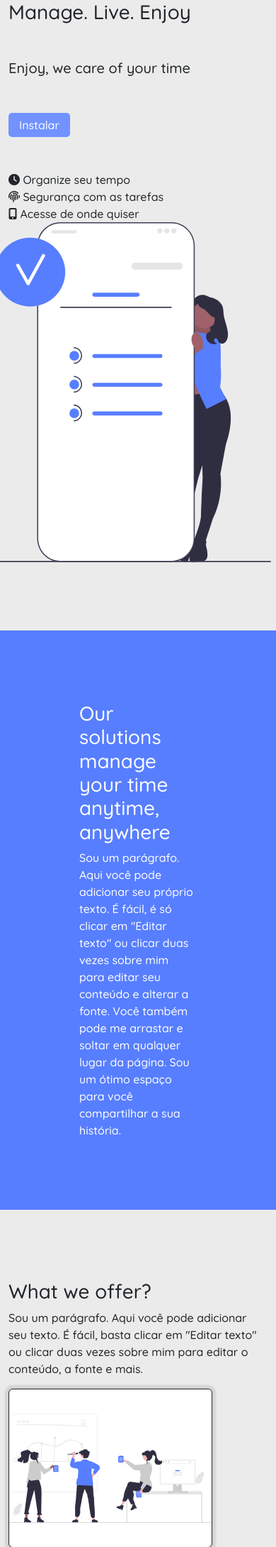
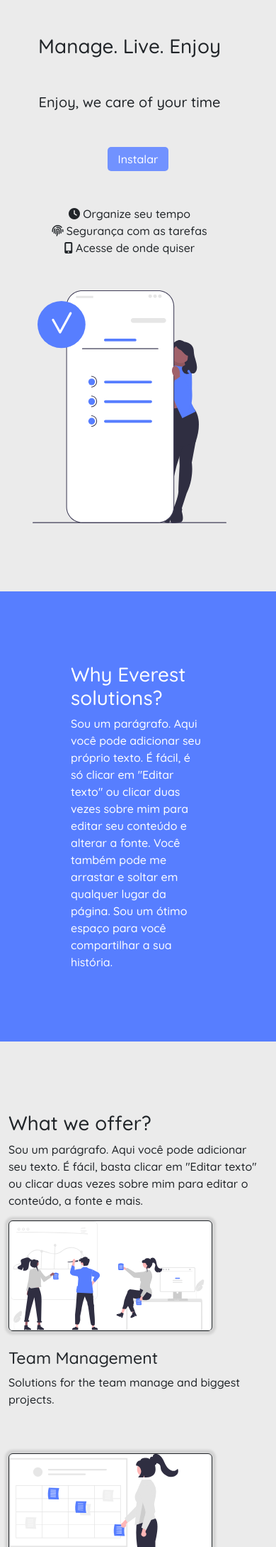
Before and after one commit to VinTesta/web-everest, a PHP site: page /view/home.php in a window 390 px wide. Shown: the part 61-2240 px from the top of the page at 71% size. Run offline with PHP 8.4, Linux system fonts and the light colour scheme; some libraries are stand-ins or nearby versions.

Commit message:
feat: correção da responsividade

```diff
--- a/view/home.php
+++ b/view/home.php
@@ -39,14 +39,14 @@
 <div class="container apresentation-container">
     <img id="shadowWave" class="wow bounceInUp" src="https://static.wixstatic.com/media/c837a6_f3dbcb551a5c4e9a831a89a0d362afcc~mv2.png/v1/fill/w_1494,h_742,al_c,q_90,usm_0.66_1.00_0.01,enc_auto/c837a6_f3dbcb551a5c4e9a831a89a0d362afcc~mv2.png" alt="">
 
-    <div class="row wow bounceInUp mb-5">
-        <div class="col-md-3">
-            <div class="col-md-12 mb-5" id="textApresentation">
-                <h1 class="mb-5">Manage. Live. Enjoy</h1>
+    <div class="row mb-5">
+        <div class="col-md-3 text-center mb-4 mt-5">
+            <div class="col-12 mb-5 text-center" id="textApresentation">
+                <h1 class="mb-5 text-center">Manage. Live. Enjoy</h1>
                 Enjoy, we care of your time
             </div>
             <div class="col-md-12 mb-5">
-                <button class="button-primary-everest">Instalar</button>
+                <button class="button-primary-everest ms-4">Instalar</button>
             </div>
             <i class="fas fa-clock"></i> Organize seu tempo
             <br>
@@ -54,9 +54,9 @@
             <br>
             <i class="fas fa-mobile-alt"></i> Acesse de onde quiser
         </div>
-        <div class="col-md-3"></div>
-        <div class="col-md-6 wow bounceInUp d-flex justify-content-center align-center mb-5">
-            <img src="../web/images/undraw_reminder_u6i7.svg" width="400px" alt="Manager You Time">
+        <div class="col-md-3 mb-4"></div>
+        <div class="col-md-6 col-12 d-flex justify-content-center align-center mb-5" id="divImgFirst">
+            <img src="../web/images/undraw_reminder_u6i7.svg" id="img-first-container" alt="Manager You Time">
         </div>
     </div>
 </div>
@@ -64,10 +64,10 @@
 
 <!-- FIRST TRACK -->
 <div class="first-track">
-    <div class="container">
+    <div class="container-xs">
         <div class="row wow bounceInUp">
             <div class="col-md-4">
-                <h1>Our solutions manage your time anytime, anywhere</h1>
+                <h1>Why Everest solutions?</h1>
             </div>
             <div class="col-md-3"></div>
             <div class="col-md-5 wow bounceInUp text-justify">
@@ -82,7 +82,7 @@
 
 <!-- SECOND CONTAINER -->
 <div class="second-container">
-    <div class="container">
+    <div class="container-md">
         <div class="row mt-5 row-header-cards">
             <div class="col-md-3">
                 <h1>What we offer?</h1>
@@ -90,7 +90,7 @@
             </div>
         </div>
         <div class="row row-cards">
-            <div class="col-md-3">
+            <div class="col-md-3 mb-5">
                 <div class="card border-dark mb-3" style="max-width: 18rem;">
                     <img src="../web/images/undraw_team_collaboration_re_ow29.svg" width="100%" class="card-img-top">
                 </div>
@@ -99,7 +99,7 @@
                     Solutions for the team manage and biggest projects.
                 </p>
             </div>
-            <div class="col-md-3">
+            <div class="col-md-3 mb-5">
                 <div class="card border-dark mb-3" style="max-width: 18rem;">
                     <img src="../web/images/undraw_events_re_98ue.svg" width="100%" class="card-img-top">
                 </div>
@@ -108,7 +108,7 @@
                     Solution for time management, task management and colaboration with other peoples.
                 </p>
             </div>
-            <div class="col-md-3">
+            <div class="col-md-3 mb-5">
                 <div class="card border-dark mb-3" style="max-width: 18rem;">
                     <img src="../web/images/undraw_security_re_a2rk.svg" width="100%" class="card-img-top">
                 </div>
@@ -117,7 +117,7 @@
                     Solution with high security, your security is our highest priority.
                 </p>
             </div>
-            <div class="col-md-3">
+            <div class="col-md-3 mb-5">
                 <div class="card border-dark mb-3" style="max-width: 18rem;">
                     <img src="../web/images/undraw_cloud_sync_re_02p1.svg" width="100%" class="card-img-top">
                 </div>
@@ -131,6 +131,24 @@
 </div>
 <!-- SECOND CONTAINER -->
 
+<!-- CONTAINER INSTALATION -->
+<div class="second-track">
+    <div class="container-xs">
+        <div class="row wow bounceInUp">
+            <div class="col-md-5 wow bounceInUp text-justify">
+                Sou um parágrafo. Aqui você pode adicionar seu próprio texto.
+                É fácil, é só clicar em "Editar texto" ou clicar duas vezes sobre mim para editar seu conteúdo e alterar a fonte.
+                Você também pode me arrastar e soltar em qualquer lugar da página. Sou um ótimo espaço para você compartilhar a sua história.
+            </div>
+            <div class="col-md-3"></div>
+            <div class="col-md-4">
+                <h1>Our solutions manage your time anytime, anywhere</h1>
+            </div>
+        </div>
+    </div>
+</div>
+<!-- CONTAINER INSTALATION -->
+
 <?php
     require_once("../layout/rodape.php");
 ?>
--- a/web/css/everest.css
+++ b/web/css/everest.css
@@ -10,7 +10,6 @@
 body
 {
     min-height: 100vh;
-    width: 100vw !important;
 }
 
 .my-bg-nav
--- a/web/css/home.css
+++ b/web/css/home.css
@@ -45,7 +45,7 @@
 
 .second-container
 {
-    height: 100vh;
+    min-height: 100vh;
 }
 
 .second-container .row-header-cards
@@ -56,7 +56,7 @@
 
 .second-container .card
 {
-    height: 80%;
+    height: auto;
 }
 
 .second-container .row-cards
@@ -85,6 +85,19 @@
     position: absolute;
 }
 
+#img-first-container
+{
+    width: 80%
+}
+
+.second-track
+{
+    padding: 100px;
+    width: 100%;
+    background-color: rgb(166, 177, 212) !important;
+    color: rgb(34, 34, 34);
+}
+
 @media (min-width: 750px) {
     .second-container .row-cards
     {
@@ -101,4 +114,9 @@
     {
         display: inline-block;
     }
+
+    .second-container .card
+    {
+        height: 380px;
+    }
 }
```
